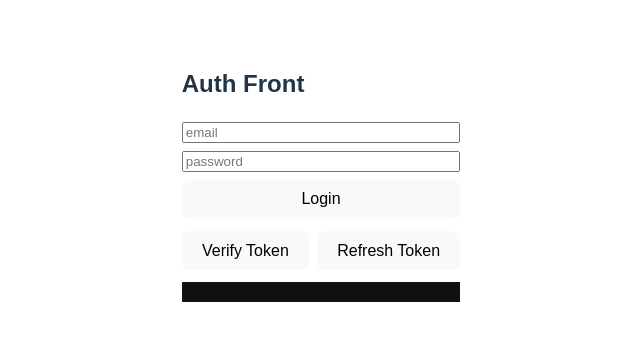
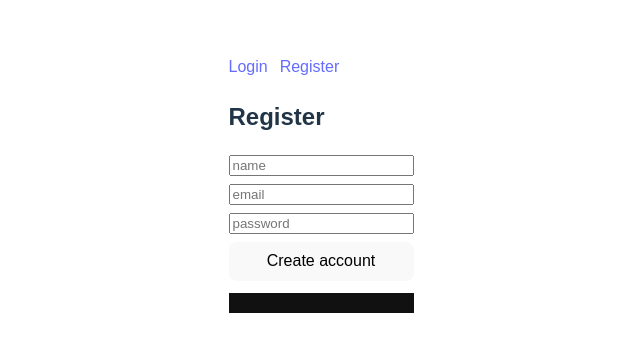
Before and after one commit to alfredoTous/microservices-with-ROBLE, a React (Vite) app in the folder front/: page /register in a window 1280 px wide. Shown: the part 216-568 px from the top of the page, without its empty margins (319-959 px from the left). Built offline with nearby package versions, Linux system fonts and the light colour scheme.

Commit message:
Add React Router for managing endpoints

```diff
--- a/front/package.json
+++ b/front/package.json
@@ -11,7 +11,8 @@
   },
   "dependencies": {
     "react": "^19.1.1",
-    "react-dom": "^19.1.1"
+    "react-dom": "^19.1.1",
+    "react-router-dom": "^7.8.2"
   },
   "devDependencies": {
     "@eslint/js": "^9.33.0",
--- a/front/src/app.jsx
+++ b/front/src/app.jsx
@@ -1,77 +1,20 @@
-import { useState } from "react";
-import { apiFetch, setAccessToken } from "./api";
+import { Route, Routes, Link } from "react-router-dom";
+import Login from "./pages/Login";
+import Register from "./pages/Register";
 
 export default function App() {
-    const [email, setEmail] = useState("");
-    const [password, setPassword] = useState("");
-    const [log, setLog] = useState("");
+    return (
+    <div style={{ maxWidth: 520, margin: "30px auto", fontFamily: "sans-serif" }}>
+      <nav style={{ display: "flex", gap: 12, marginBottom: 16 }}>
+        <Link to="/login">Login</Link>
+        <Link to="/register">Register</Link>
+      </nav>
 
-    // Login function to authenticate user and store Access Token
-    async function doLogin(e){
-        e.preventDefault();
-        setLog("Logging in...");
-        const res = await fetch("http://localhost:8000/login", { // Backend listening on port 8000
-           method: "POST",
-           headers: { "Content-Type": "application/json" },
-           credentials: "include",
-           body: JSON.stringify({ email, password })
-        });
-
-        const data = await res.json();
-        if (!res.ok) {
-            setLog(`Login error: ${res.status} ${JSON.stringify(data)}`);
-            return;
-        }
-
-        setAccessToken(data.accessToken || null);
-        setLog("Login successful");
-    }
-
-    // Verify function to check if Access Token is valid
-    async function doVerify(){
-        setLog("Verifying Token...");
-        const res = await apiFetch("/verify-token");
-        const data = await res.json();
-        setLog(`Verify response: ${res.status} ${JSON.stringify(data)}`);
-    }
-
-    // Refresh function to get a new Access Token using the Refresh Token in HttpOnly cookie
-    async function doRefresh(){
-        setLog("Refreshing Token...");
-        const res = await fetch("http://localhost:8000/refresh-token", {
-            method: "POST",
-            credentials: "include"
-        });
-        const data = await res.json();
-        if (!res.ok) {
-            setLog(`Refresh error: ${res.status} ${JSON.stringify(data)}`);
-            return;
-        }
-        setAccessToken(data.accessToken || null);
-        setLog("Token refreshed successfully");
-    }
-    // Simple UI for login, verify, and refresh
-    return (
-        <div style={{ maxWidth: 420, margin: "30px auto", fontFamily: "sans-serif" }}>
-            <h2>Auth Front</h2>
-
-            <form onSubmit={doLogin} style={{ display: "grid", gap: 8}}>
-                <input placeholder="email" value={email} onChange={(e) => setEmail(e.target.value)}/>
-                <input placeholder="password" type="password" value={password} onChange={(e) => setPassword(e.target.value)}/>
-                <button type="submit">Login</button>
-            </form>
-
-            <div style={{ display: "flex", gap: 8, marginTop: 12 }}>
-                <button onClick={doVerify}>Verify Token</button>
-                <button onClick={doRefresh}>Refresh Token</button>
-            </div>
-
-            <pre style={{ background: "#111", color: "#0f0", padding: 10, marginTop: 12, whiteSpace: "pre-wrap" }}>
-                {log}
-            </pre>
-
-        </div>
-
+      <Routes>
+        <Route path="/" element={<Login />} />
+        <Route path="/login" element={<Login />} />
+        <Route path="/register" element={<Register />} />
+      </Routes>
+    </div>
     );
-
 }
--- a/front/src/main.jsx
+++ b/front/src/main.jsx
@@ -1,10 +1,14 @@
 import { StrictMode } from 'react'
+import ReactDOM from "react-dom/client";
+import { BrowserRouter } from "react-router-dom";
 import { createRoot } from 'react-dom/client'
 import './index.css'
 import App from './App.jsx'
 
-createRoot(document.getElementById('root')).render(
+ReactDOM.createRoot(document.getElementById('root')).render(
   <StrictMode>
-    <App></App>
+    <BrowserRouter>
+      <App/>
+    </BrowserRouter>
   </StrictMode>,
 )
--- /dev/null
+++ b/front/src/pages/Login.jsx
@@ -0,0 +1,76 @@
+import { useState } from "react";
+import { apiFetch, setAccessToken } from "../api";
+
+export default function Login() {
+    const [email, setEmail] = useState("");
+    const [password, setPassword] = useState("");
+    const [log, setLog] = useState("");
+
+    // Login function to authenticate user and store Access Token
+    async function doLogin(e){
+        e.preventDefault();
+        setLog("Logging in...");
+        const res = await fetch("http://localhost:8000/login", { // Backend listening on port 8000
+           method: "POST",
+           headers: { "Content-Type": "application/json" },
+           credentials: "include",
+           body: JSON.stringify({ email, password })
+        });
+
+        const data = await res.json();
+        if (!res.ok) {
+            setLog(`Login error: ${res.status} ${JSON.stringify(data)}`);
+            return;
+        }
+
+        setAccessToken(data.accessToken || null);
+        setLog("Login successful");
+    }
+
+    // Verify function to check if Access Token is valid
+    async function doVerify(){
+        setLog("Verifying Token...");
+        const res = await apiFetch("/verify-token");
+        const data = await res.json();
+        setLog(`Verify response: ${res.status} ${JSON.stringify(data)}`);
+    }
+    // Refresh function to get a new Access Token using the Refresh Token in HttpOnly cookie
+    async function doRefresh(){
+        setLog("Refreshing Token...");
+        const res = await fetch("http://localhost:8000/refresh-token", {
+            method: "POST",
+            credentials: "include"
+        });
+        const data = await res.json();
+        if (!res.ok) {
+            setLog(`Refresh error: ${res.status} ${JSON.stringify(data)}`);
+            return;
+        }
+        setAccessToken(data.accessToken || null);
+        setLog("Token refreshed successfully");
+    }
+    // Simple UI for login, verify, and refresh
+    return (
+        <div style={{ maxWidth: 420, margin: "30px auto", fontFamily: "sans-serif" }}>
+            <h2>Auth Front</h2>
+
+            <form onSubmit={doLogin} style={{ display: "grid", gap: 8}}>
+                <input placeholder="email" value={email} onChange={(e) => setEmail(e.target.value)}/>
+                <input placeholder="password" type="password" value={password} onChange={(e) => setPassword(e.target.value)}/>
+                <button type="submit">Login</button>
+            </form>
+
+            <div style={{ display: "flex", gap: 8, marginTop: 12 }}>
+                <button onClick={doVerify}>Verify Token</button>
+                <button onClick={doRefresh}>Refresh Token</button>
+            </div>
+
+            <pre style={{ background: "#111", color: "#0f0", padding: 10, marginTop: 12, whiteSpace: "pre-wrap" }}>
+                {log}
+            </pre>
+
+        </div>
+
+    );
+
+}
--- /dev/null
+++ b/front/src/pages/Register.jsx
@@ -0,0 +1,40 @@
+import { useState } from "react";
+
+export default function Register() {
+    const [name, setName] = useState("");
+    const [email, setEmail] = useState("");
+    const [password, setPassword] = useState("");
+    const [log, setLog] = useState("");
+
+    async function doRegister(e){
+        e.preventDefault();
+        setLog("Registering...");
+        const res = await fetch("http://localhost:8000/register", {
+            method: "POST",
+            headers: {"Content-Type": "application/json" },
+            credentials: "include",
+            body: JSON.stringify({ name, email, password })
+        });
+
+        const data = await res.json();
+        if (!res.ok) {
+            setLog(`Register error: ${res.status} ${JSON.stringify(data)}`);
+            return;
+        }
+        setLog("Registration successful");
+    }
+
+    return (
+        <div>
+            <h2>Register</h2>
+            <form onSubmit={doRegister} style={{ display: "grid", gap: 8 }}>
+                <input placeholder="name" value={name} onChange={e => setName(e.target.value)} />
+                <input placeholder="email" value={email} onChange={e => setEmail(e.target.value)} />
+                <input placeholder="password" type="password" value={password} onChange={e => setPassword(e.target.value)} />
+                <button type="submit">Create account</button>
+            </form>
+            <pre style={{ background:"#111", color:"#0f0", padding:10, marginTop:12, whiteSpace:"pre-wrap" }}>{log}</pre>
+        </div>
+    );
+
+}
```
Also changed, not shown: 1 other file (tests, documents, lock files or other folders).
